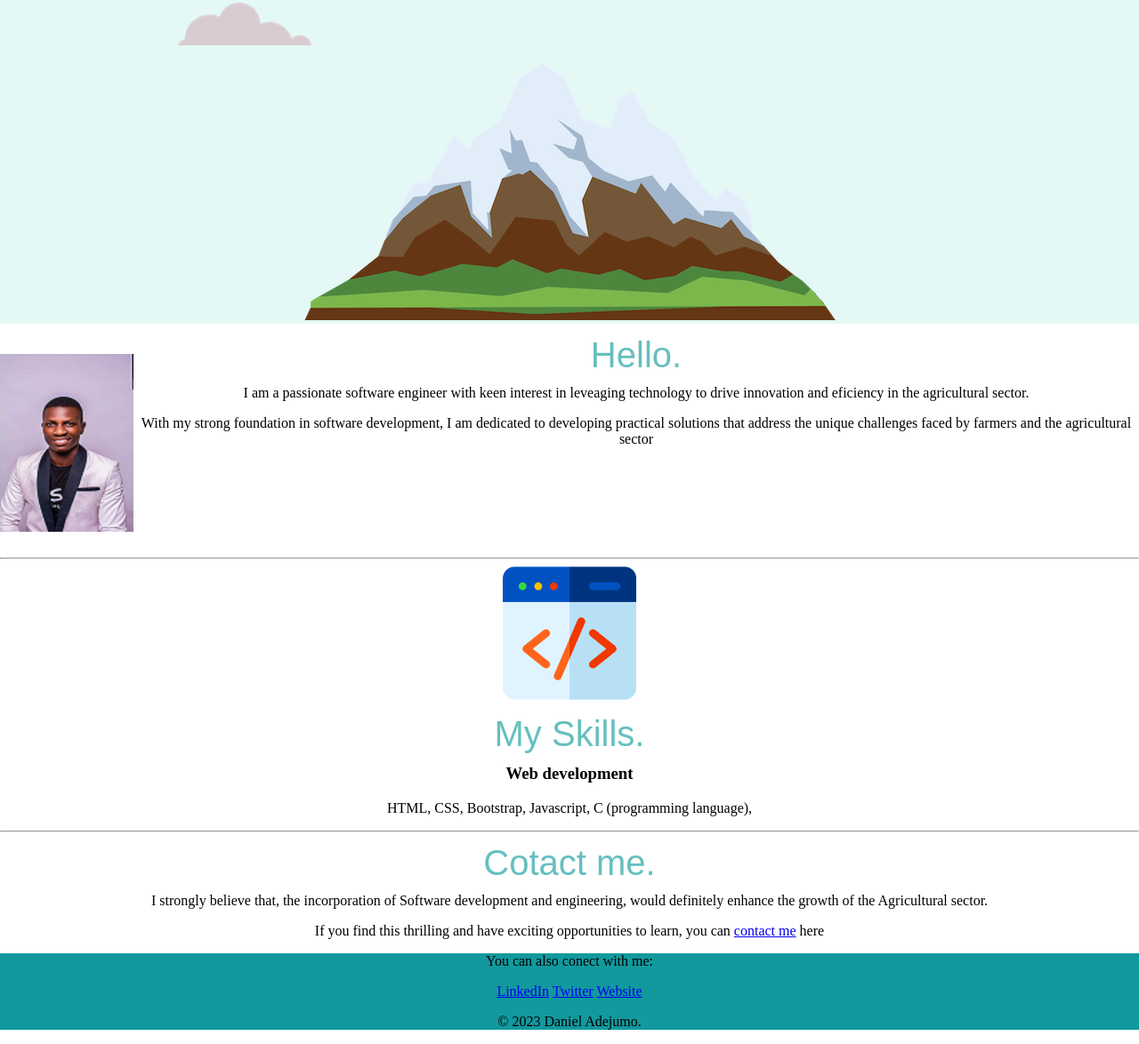
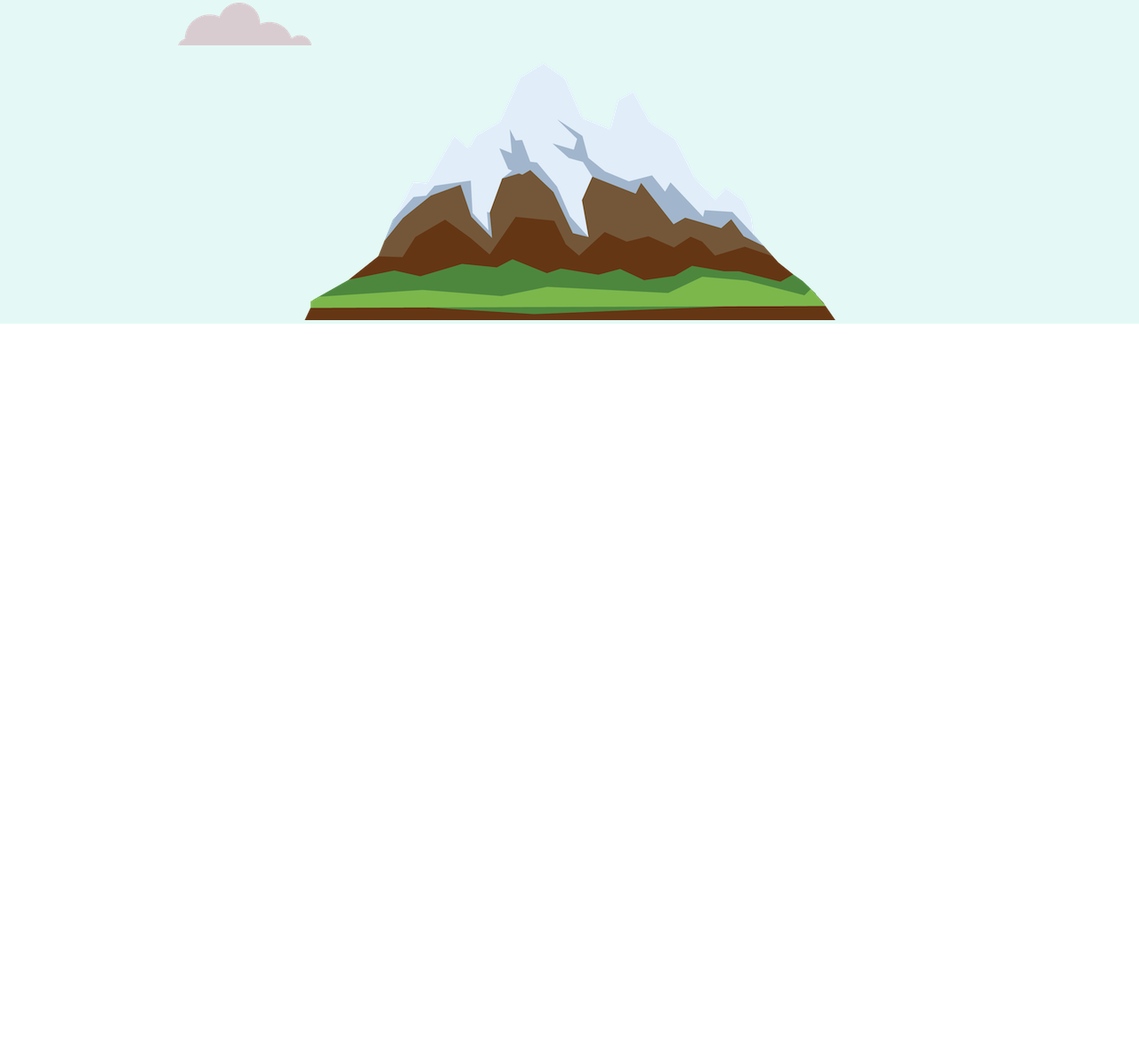
Before and after one commit to AdeTiDotun/angela_yu_tasks, a plain HTML site: page cv_css/index.html in a window 1280 px wide. Shown: the part 310-1484 px from the top of the page at 89% size. After the commit the page ends 800 px from the top, so only its background shows below. Drawn offline with Linux system fonts and the light colour scheme.

Commit message:
corrected the middle and the bottom container

```diff
--- a/cv_css/index.html
+++ b/cv_css/index.html
@@ -19,54 +19,10 @@
     </div>
 
     <div class="middle-container">
-        <div class="profile">
-            <img
-                class="profilepicture"
-                src="IMG-20230617-WA0002.jpg"
-                alt="profile-picture"
-            />
-            <h2>Hello.</h2>
-            <p class="profile1">
-                I am a passionate software engineer with keen interest in leveaging
-                technology to drive innovation and eficiency in the agricultural
-                sector.
-            </p>
-            <p class="profile2">
-                With my strong foundation in software development, I am dedicated to
-                developing practical solutions that address the unique challenges
-                faced by farmers and the agricultural sector
-            </p>
-        </div>
 
-      <hr />
-
-      <div class="skills">
-        <div class="skill-row">
-          <img class="web" src="web-development.png" alt="skills" />
-          <h2>My Skills.</h2>
-          <h3>Web development</h3>
-          <p>
-            HTML, CSS, Bootstrap, Javascript, C (programming language),
-           </p>
-        </div>
-        <hr />
-      </div>
-
-      <div class="contact-me">
-        <h2>Cotact me.</h2>
-        <p>
-          I strongly believe that, the incorporation of Software development and engineering, would definitely enhance the growth of the Agricultural sector.
-        </p>
-        <p>If you find this thrilling and have exciting opportunities to learn, you can <a class="btn" href="adejumodaniel274@gmail.com">contact me</a> here</p>
-      </div>
-    </div>
 
     <div class="bottom-container">
-        <p>You can also conect with me:</p>
-      <a class="footer-link" href="https://www.linkedin.com/">LinkedIn</a>
-      <a class="footer-link" href="https://twitter.com/">Twitter</a>
-      <a class="footer-link" href="https://www.appbrewery.co/">Website</a>
-      <p>© 2023 Daniel Adejumo.</p>
+
     </div>
 
   </body>
```
